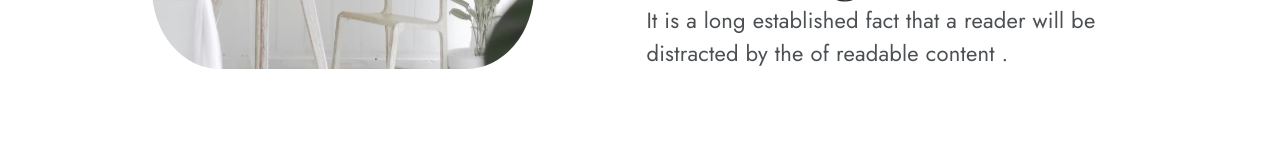
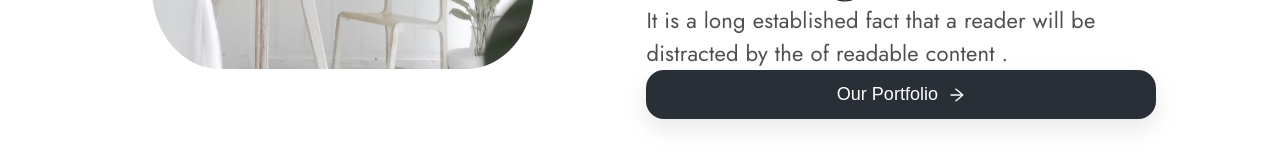
Before and after one commit to IdrisVeli1987/Interno, a React (Vite) app: page /serviceSingle/1 in a window 1280 px wide. Shown: the part 1522-1686 px from the top of the page. Built offline with nearby package versions, Linux system fonts and the light colour scheme; no server answers.

Commit message:
add Button component

```diff
--- a/src/Components/ServiceDetails/DesignsSection/index.jsx
+++ b/src/Components/ServiceDetails/DesignsSection/index.jsx
@@ -1,6 +1,7 @@
 import React from "react";
 import styles from "./style.module.css";
 import img from "../../../../public/ServiceSingle/Design/DesignSection.svg";
+import Button from "../../Button";
 
 const DesignSection = () => {
   return (
@@ -17,8 +18,10 @@ const DesignSection = () => {
                 It is a long established fact that a reader will be distracted
                 by the of readable content .
               </p>
+              <Button title="Our Portfolio" arrow bg='dark'  />
             </div>
           </div>
+
         </div>
       </div>
     </div>
--- a/src/Components/ServiceDetails/Interior/index.jsx
+++ b/src/Components/ServiceDetails/Interior/index.jsx
@@ -43,7 +43,7 @@ const Interior = () => {
           <ol>
             {artList.map(({ id, description }) => {
               return (
-                <li key={id} className={`${styles.ArtList}`}>
+                <li key={id} className={`${styles.ArtList} `}>
                   {description}
                 </li>
               );
```
Also changed, not shown: src/Components/ServiceDetails/DesignsSection/style.module.css (line endings or trailing spaces), src/Components/ServiceDetails/Interior/style.module.css (line endings or trailing spaces).
